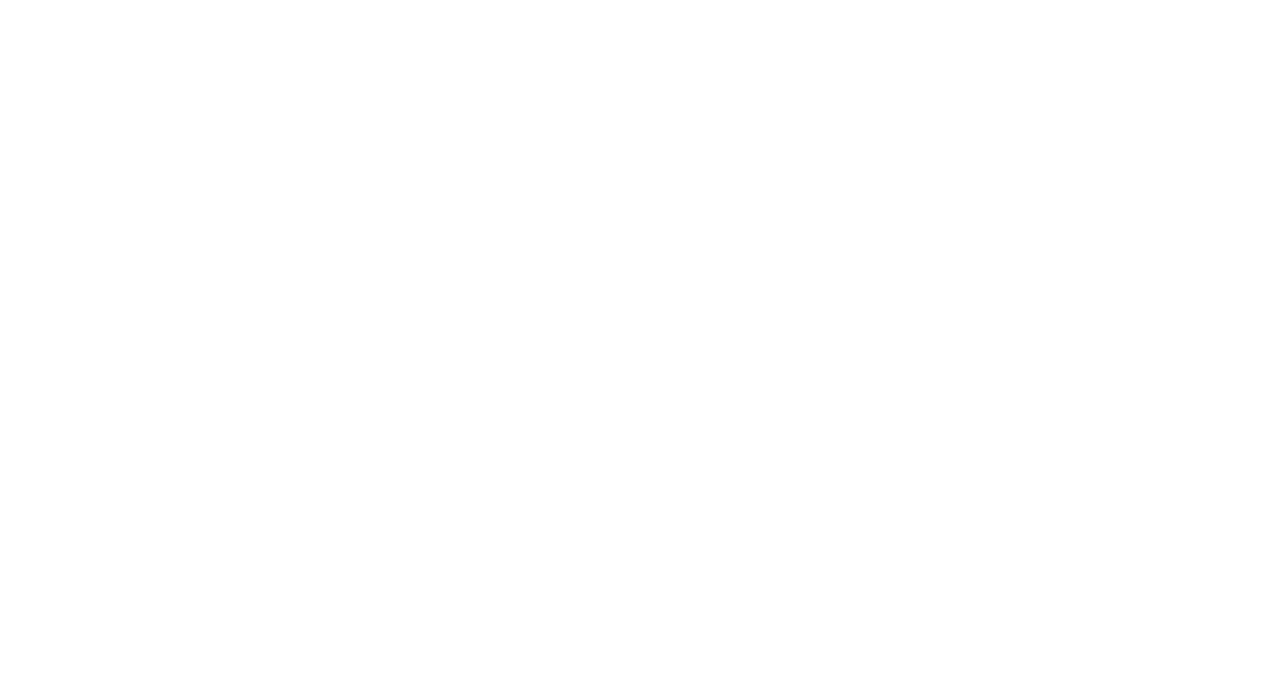
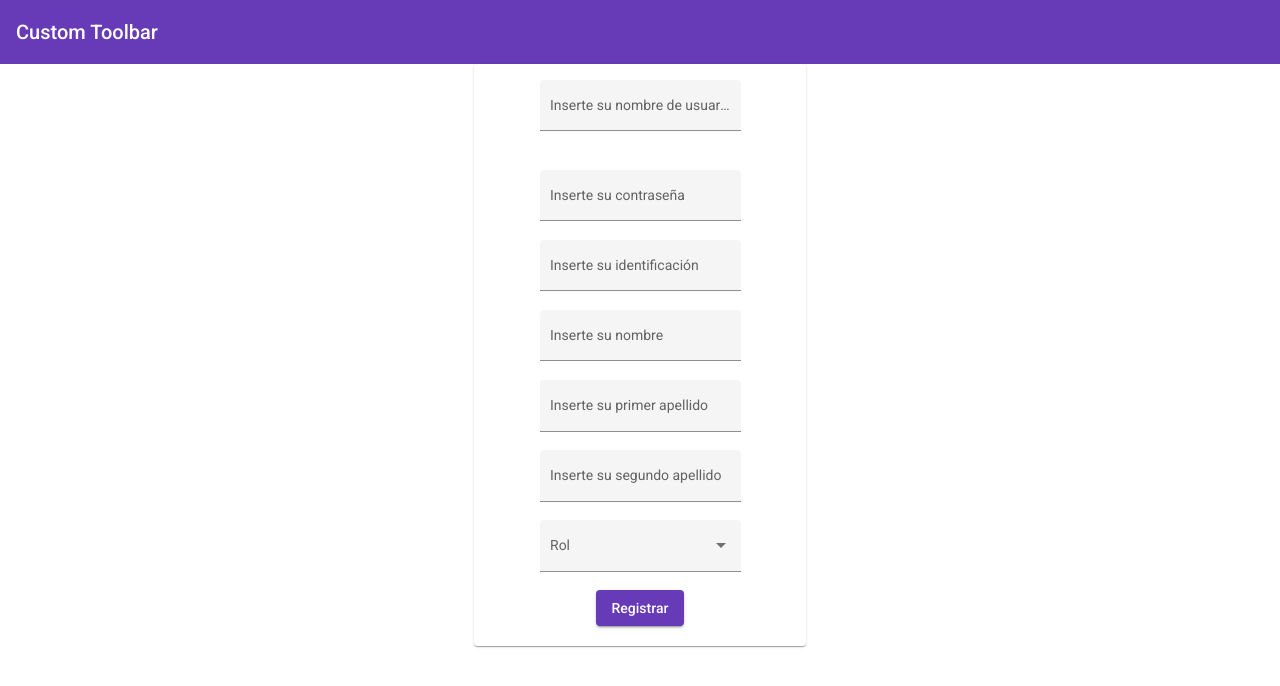
Before and after one commit to SarahUriarte/Emotion-Analysis, an Angular app: page /registro in a window 1280 px wide. Before the commit this address led to /. Shown: the top 686 px of the page. Built offline with nearby package versions, Linux system fonts and the light colour scheme.

Commit message:
FrontEnd registro

```diff
--- a/angular.json
+++ b/angular.json
@@ -24,7 +24,7 @@
               "src/assets"
             ],
             "styles": [
-              "./node_modules/@angular/material/prebuilt-themes/indigo-pink.css",
+              "./node_modules/@angular/material/prebuilt-themes/deeppurple-amber.css",
               "src/styles.css"
             ],
             "scripts": []
@@ -89,7 +89,7 @@
               "src/assets"
             ],
             "styles": [
-              "./node_modules/@angular/material/prebuilt-themes/indigo-pink.css",
+              "./node_modules/@angular/material/prebuilt-themes/deeppurple-amber.css",
               "src/styles.css"
             ],
             "scripts": []
--- a/src/app/app.routing.ts
+++ b/src/app/app.routing.ts
@@ -2,10 +2,11 @@
 import {EstudiantesComponent} from './estudiantes/estudiantes.component';
 import { ComputacionComponent } from './computacion/computacion.component';
 import { PsicologiaComponent } from './psicologia/psicologia.component';
+import {RegistroComponent} from './registro/registro.component'
 import { LoginComponent } from './login/login.component';
 export const ROUTES: Routes = [
     {
-        path: '', redirectTo: 'login', pathMatch: 'full'
+        path: '', redirectTo: 'registro', pathMatch: 'full'
     },
     {
         path: 'login', component: LoginComponent,
@@ -20,6 +21,9 @@
       path: 'psicologia', component: PsicologiaComponent
     },
     {
+      path: 'registro', component: RegistroComponent
+    },
+    {
         path: '**', redirectTo: ''
     }
 ];
--- /dev/null
+++ b/src/app/registro/registro.component.css
@@ -0,0 +1,29 @@
+.roles {
+    display: flex;
+    flex-direction: column;
+    margin: 15px 0;
+  }
+
+  .roles {
+    margin: 5px;
+  }
+
+  .input_field{
+    width: 180px !important;;
+  }
+
+  .container{
+    margin: auto;
+    width: 300px;
+    height: 550px;
+    justify-content: center;
+    text-align: center;
+  }
+
+  .inputs{
+    margin: auto;
+  }
+
+  .botonRegistrar{
+    margin: auto;
+  }
--- /dev/null
+++ b/src/app/registro/registro.component.html
@@ -0,0 +1,50 @@
+<mat-toolbar color="primary">
+  <mat-toolbar-row>
+    <span>Custom Toolbar</span>
+</mat-toolbar-row>
+</mat-toolbar>
+  <mat-card class="container">
+    <mat-card-content>
+      <div class="inputs">
+        <mat-form-field appearance="fill" class="imput_field">
+          <mat-label>Inserte su nombre de usuario</mat-label>
+          <input matInput placeholder="Usuario">
+        </mat-form-field>
+      </div>
+      <br>
+      <mat-form-field appearance="fill">
+        <mat-label>Inserte su contraseña</mat-label>
+        <input matInput type = "password" placeholder="contraseña">
+      </mat-form-field>
+      <br>
+      <mat-form-field appearance="fill">
+        <mat-label>Inserte su identificación</mat-label>
+        <input matInput type = "number" placeholder="2017103300">
+      </mat-form-field>
+      <br>
+      <mat-form-field appearance="fill">
+        <mat-label>Inserte su nombre</mat-label>
+        <input matInput placeholder="Nombre">
+      </mat-form-field>
+      <br>
+      <mat-form-field appearance="fill">
+        <mat-label>Inserte su primer apellido</mat-label>
+        <input matInput placeholder="Apellido 1">
+      </mat-form-field>
+      <br>
+      <mat-form-field appearance="fill">
+        <mat-label>Inserte su segundo apellido</mat-label>
+        <input matInput placeholder="Apellido 2">
+      </mat-form-field>
+      <br>
+      <mat-form-field appearance="fill">
+        <mat-label>Rol</mat-label>
+        <mat-select [(ngModel)]="rol">
+          <mat-option *ngFor="let rol of roles" [value]="rol">{{rol}}</mat-option>
+        </mat-select>
+      </mat-form-field>
+      <br>
+      <button mat-raised-button color="primary" class="botonRegistrar">Registrar</button>
+    </mat-card-content>
+
+  </mat-card>
--- /dev/null
+++ b/src/app/registro/registro.component.ts
@@ -0,0 +1,16 @@
+import { Component, OnInit } from '@angular/core';
+import{MatFormField} from '@angular/material/form-field'
+
+@Component({
+  selector: 'app-registro',
+  templateUrl: './registro.component.html',
+  styleUrls: ['./registro.component.css']
+})
+export class RegistroComponent implements OnInit {
+
+  constructor() { }
+  ngOnInit(): void {
+  }
+  rol: string;
+  roles: string[] = ['Docente', 'Dep.Psicología', 'Estudiante'];
+}
--- a/src/styles.css
+++ b/src/styles.css
@@ -2,3 +2,6 @@
 
 html, body { height: 100%; }
 body { margin: 0; font-family: Roboto, "Helvetica Neue", sans-serif; }
+
+html, body { height: 100%; }
+body { margin: 0; font-family: Roboto, "Helvetica Neue", sans-serif; }
--- a/tsconfig.app.json
+++ b/tsconfig.app.json
@@ -10,5 +10,8 @@
   ],
   "include": [
     "src/**/*.d.ts"
-  ]
+  ],
+  "angularCompilerOptions": {
+    "enableIvy": false
+  }
 }
```
Also changed, not shown: src/app/app.module.ts (+21 -0 lines), 1 other file (tests, documents, lock files or other folders).
